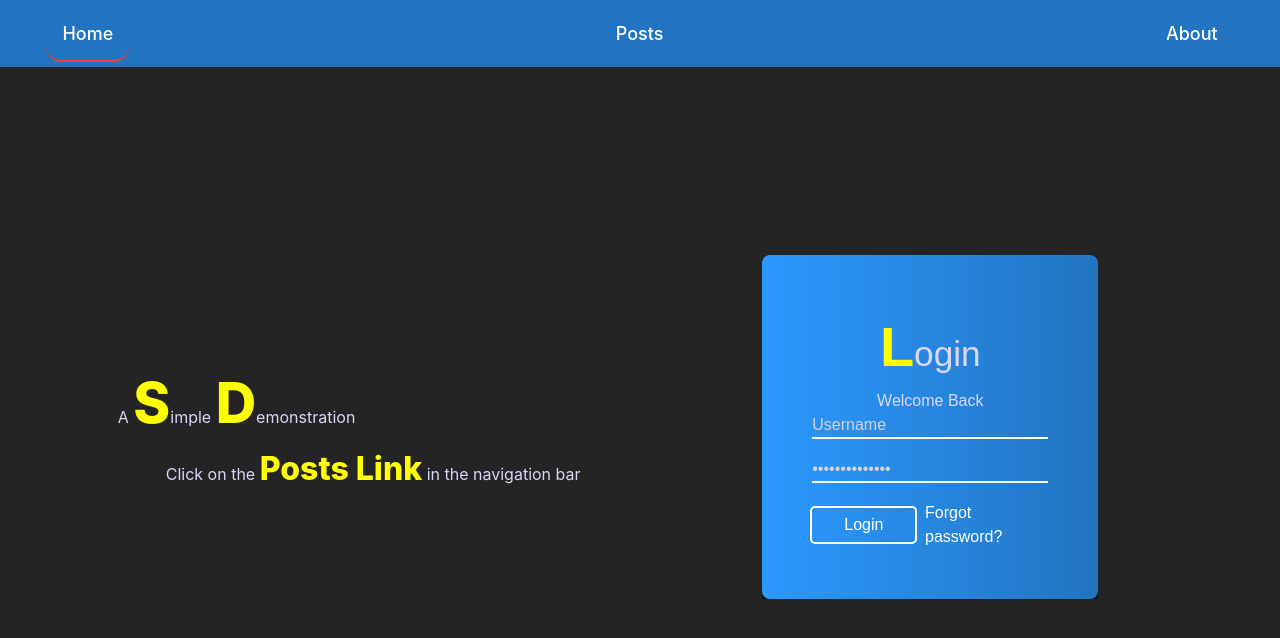
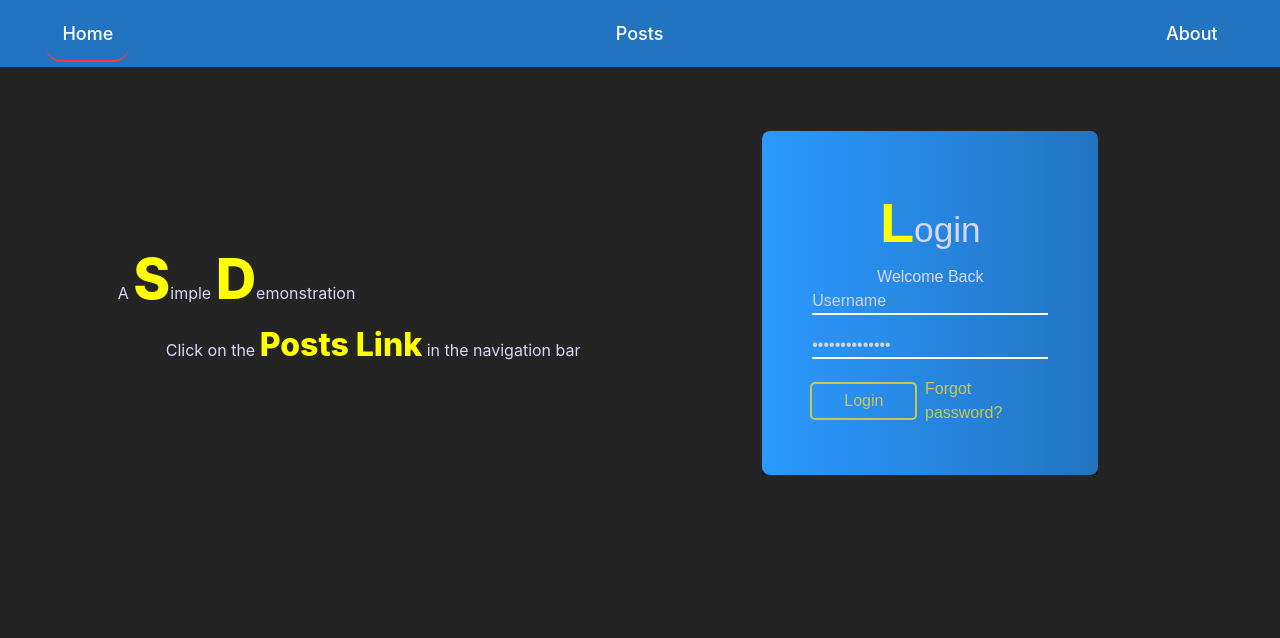
Before and after one commit to sinagss/simple-blog-vite, a React (Vite) app: page / in a window 1280 px wide. Shown: the top 638 px of the page. Built offline with nearby package versions, Linux system fonts and the light colour scheme.

Commit message:
some cleanup work

```diff
--- a/src/App.jsx
+++ b/src/App.jsx
@@ -20,7 +20,13 @@ function App() {
         </div>
       ),
       children: [
-        { path: "/", element: <Home />, errorElement: <Error /> },
+        {
+          path: "/",
+          element: (
+              <Home />
+          ),
+          errorElement: <Error />,
+        },
         {
           path: "posts",
           element: (
@@ -36,9 +42,15 @@ function App() {
           element: <Comments />,
           errorElement: <Error />,
         },
-        { path: "login", element: <div className="login-page-wrapper">
-          <Login />
-        </div>, errorElement: <Error /> },
+        {
+          path: "login",
+          element: (
+            <div className="login-page-wrapper">
+              <Login />
+            </div>
+          ),
+          errorElement: <Error />,
+        },
       ],
     },
   ]);
--- a/src/Pages/Home/Home.jsx
+++ b/src/Pages/Home/Home.jsx
@@ -9,7 +9,7 @@ const Home = () => {
         </h1>
         <h3>
           Click on the <span id="styled-span">Posts Link</span> in the
-          navigation bar{" "}
+          navigation bar
         </h3>
       </div>
       <div className="login-wrapper">
--- a/src/Pages/Home/home.css
+++ b/src/Pages/Home/home.css
@@ -2,7 +2,7 @@
   display: flex;
   justify-content: space-evenly;
   align-items: center;
-  height: 90vh;
+  /* height: 100vh; */
   overflow: hidden;
   flex-wrap: wrap;
 }
@@ -27,7 +27,6 @@
   margin: 2rem;
   padding: 2rem;
   max-width: 400px;
-
 }
 
 @media screen and (max-width: 600px) {
--- a/src/Pages/Login/Login.css
+++ b/src/Pages/Login/Login.css
@@ -2,9 +2,6 @@
   background: var(--color-background-dark);
   font-family: Assistant, sans-serif;
   display: flex;
-  /* height: 90vh; */
-  /* max-width: 60%; */
-  /* padding: 2rem 10rem; */
   align-items: center;
   justify-content: center;
   overflow: hidden;
@@ -69,20 +66,20 @@
 .login .form .btn-login {
   background: none;
   text-decoration: none;
-  color: white;
-  box-shadow: 0px 0px 0px 2px white;
+  color: var(--color-secondary);
+  box-shadow: 0px 0px 0px 2px var(--color-secondary);
   border-radius: 3px;
   padding: 5px 2em;
   transition: 0.5s;
 }
 .login .form .btn-login:hover {
-  background: white;
+  background: var(--color-secondary);
   color: dimgray;
   transition: 0.5s;
 }
 .login .forgot {
   text-decoration: none;
-  color: white;
+  color: var(--color-secondary);
   float: right;
 }
 footer {
```
